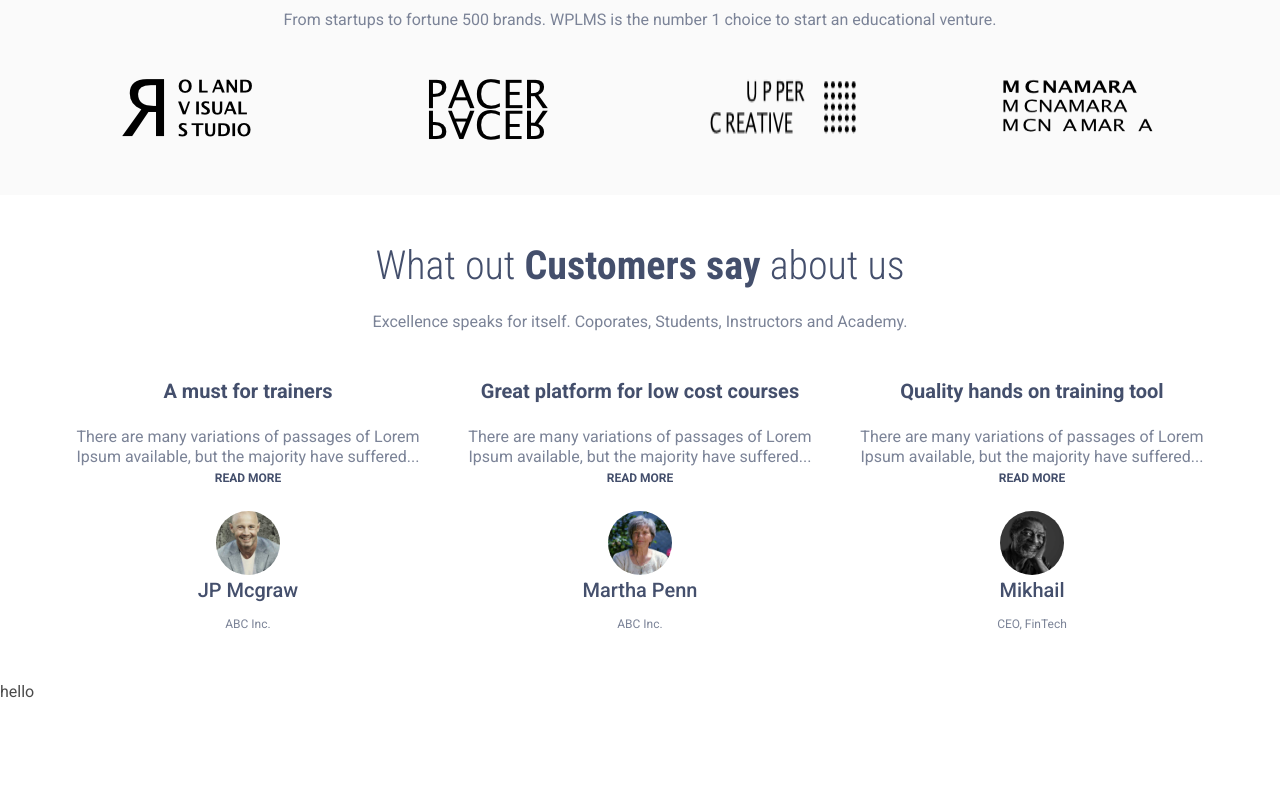
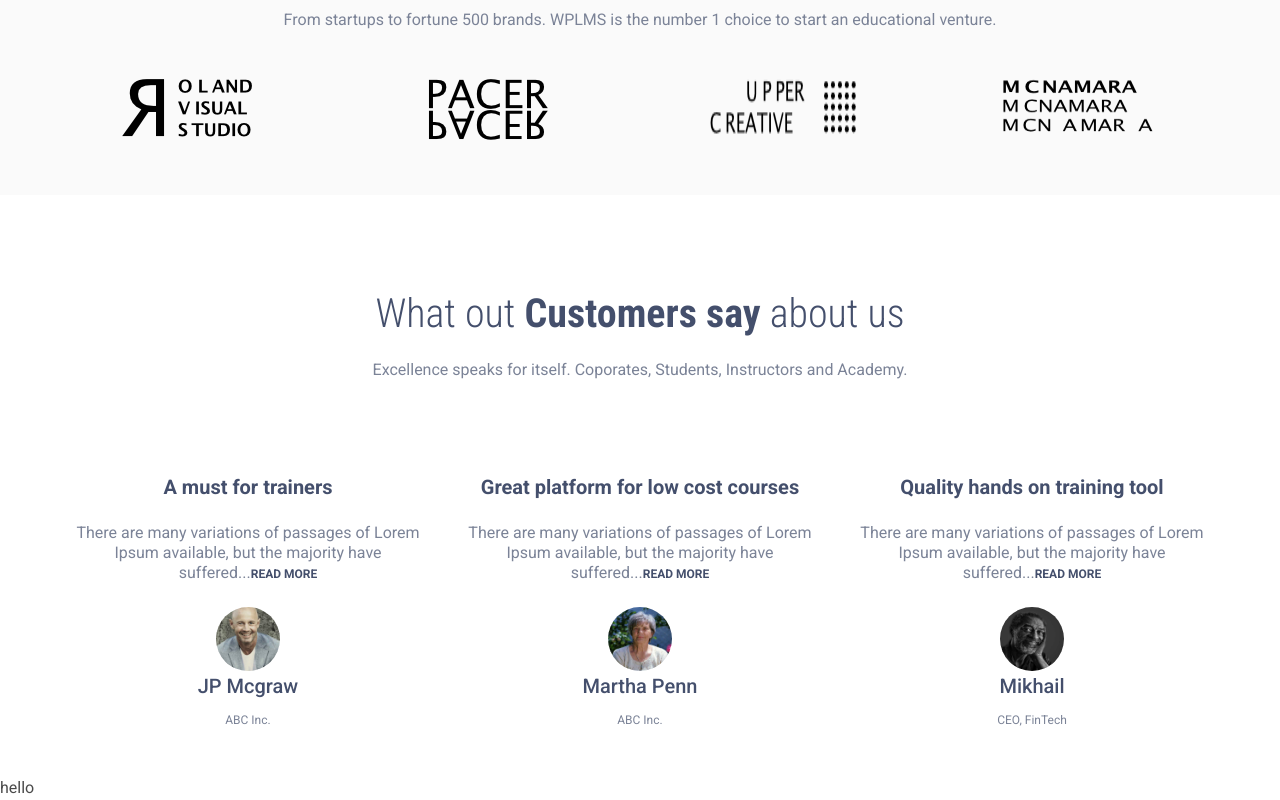
Before and after one commit to Mohitbains/App-for-eLearning, a Next.js app: page / in a window 1280 px wide. Shown: the part 3146-3946 px from the top of the page. Before the commit the page ends 3850 px from the top, so only its background shows below. Built offline with nearby package versions, Linux system fonts and the light colour scheme.

Commit message:
Fix readmore button

```diff
--- a/src/components/Testimonial.js
+++ b/src/components/Testimonial.js
@@ -37,7 +37,7 @@ const Features = () => {
   return (
     <div className="section has-text-centered py-6">
       <div className="container">
-        <div className="is-flex py-6c has-text-centered is-align-items-center is-justify-content-center  is-flex-direction-column">
+        <div className="is-flex py-6 has-text-centered is-align-items-center is-justify-content-center  is-flex-direction-column">
           <h2 className="title is-size-2 secondayFontFamily textDark fontWeight100 is-spaced ">
             What out <b>Customers say</b> about us
           </h2>
--- a/src/components/atoms/TestimonialItem.js
+++ b/src/components/atoms/TestimonialItem.js
@@ -2,7 +2,7 @@ import React from 'react';
 import Image from 'next/image';
 import styled from 'styled-components';
 
-const Icon = styled.div`
+const Icon = styled.a`
   a::after {
     content: '';
 
```
